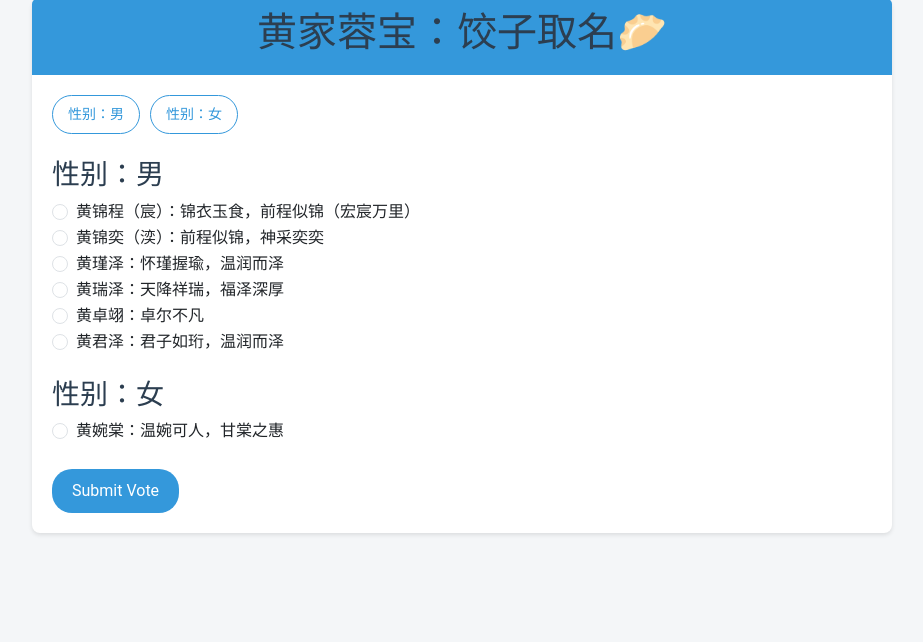
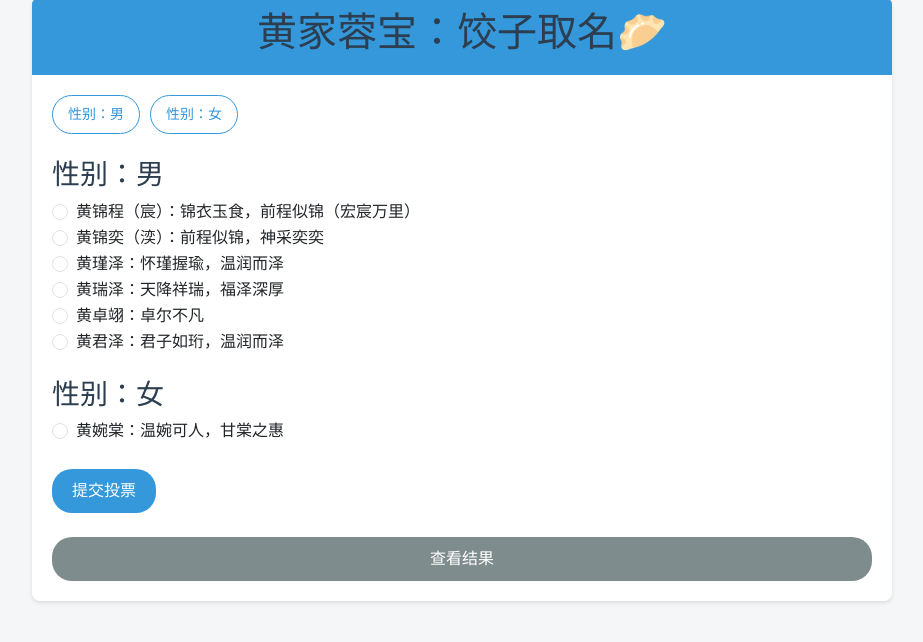
Before and after one commit to AndersonHJB/vote_app, a Flask app: page /g/20241206 in a window 1280 px wide. Shown: the part 69-711 px from the top of the page, without its empty margins (178-1101 px from the left). Run offline with Flask 3, Linux system fonts and the light colour scheme.

Commit message:
添加查看结果按钮

```diff
--- a/templates/group.html
+++ b/templates/group.html
@@ -14,12 +14,13 @@
                 <h1>{{ group_name }}</h1>
             </div>
             <div class="card-body">
-                <!-- 新增的分类链接展示区域 -->
+                <!-- 分类链接展示区域（如之前的代码中已有则保留） -->
                 <div class="category-links">
                     {% for cat_name, cat_data in categories.items() %}
                         <a href="{{ url_for('single_category', group_name=group_name, category_name=cat_name) }}">{{ cat_name }}</a>
                     {% endfor %}
                 </div>
+
                 <!-- 根据是否有link_suffix来决定表单提交地址 -->
                 {% if link_suffix %}
                     <form method="POST" action="{{ url_for('vote_by_link', link_suffix=link_suffix) }}">
@@ -40,8 +41,15 @@
                             {% endfor %}
                         </div>
                     {% endfor %}
-                    <button type="submit" class="btn btn-primary mt-4">Submit Vote</button>
+                    <button type="submit" class="btn btn-primary mt-4">提交投票</button>
                 </form>
+
+                <!-- 新增的查看结果按钮，根据是否有link_suffix跳转不同的路由 -->
+                {% if link_suffix %}
+                    <a href="{{ url_for('results_by_link', link_suffix=link_suffix) }}" class="btn btn-secondary mt-4 d-block">查看结果</a>
+                {% else %}
+                    <a href="{{ url_for('results', group_name=group_name) }}" class="btn btn-secondary mt-4 d-block">查看结果</a>
+                {% endif %}
             </div>
         </div>
     </div>
```
